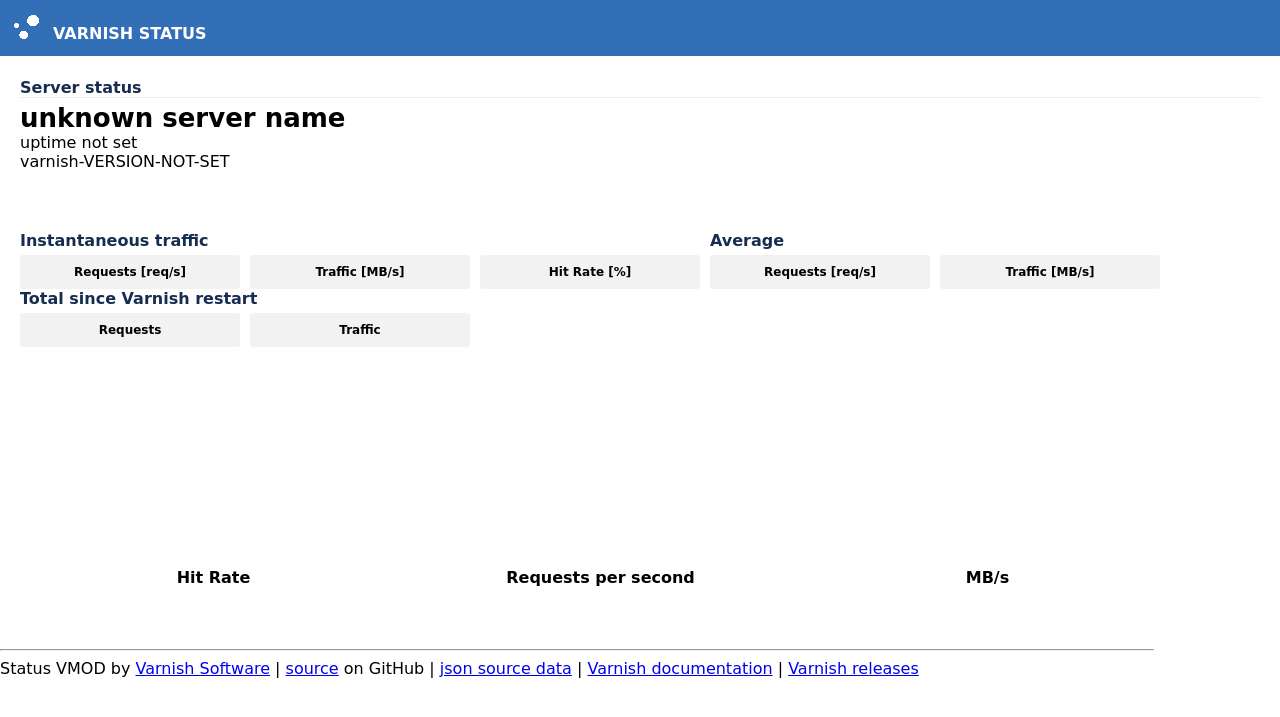
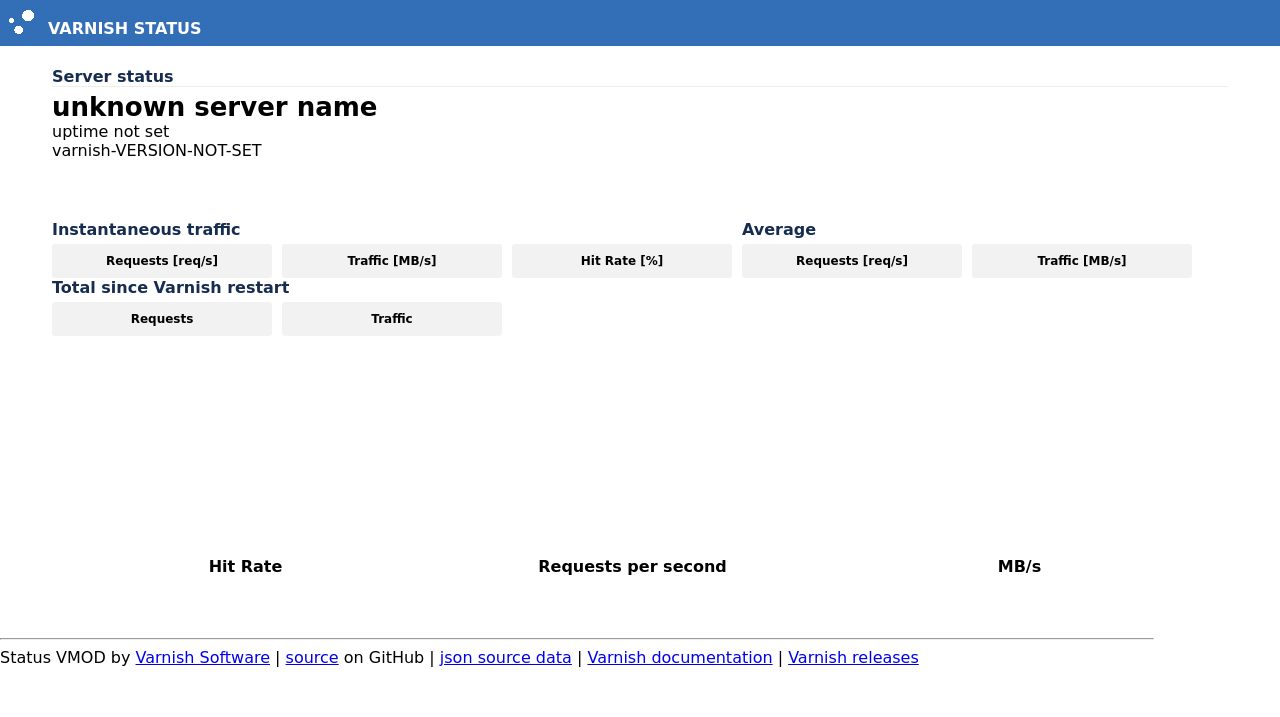
Before and after one commit to huayra/libvmod-status, a PHP site: page / in a window 1280 px wide. Shown: the top 717 px of the page. Run offline with PHP 8.4, Linux system fonts and the light colour scheme; some libraries are stand-ins or nearby versions.

Commit message:
updated CSS again..

```diff
--- a/web/css/screen.css
+++ b/web/css/screen.css
@@ -40,18 +40,17 @@
 
 .enclosed {
 background-color: LightCyan;
-padding: 10px;
+padding: 5px;
 border-style: solid;
 border-width: 1px;
 border-color: #d7d7d7;
-#box-shadow: #EEEEEE 3px 3px 10px;
 }
 
 #topbar {
 /*# text-decoration: underline; */
 width: 100%;
 border-width: 0px;
-margin-bottom: 2px;
+margin-bottom: 1px;
 color: white;
 #font-weight: bold;
 background: #336fb6;
@@ -71,6 +70,11 @@
 color: white;
 text-transform: uppercase;
 font-weight: bold;
+}
+
+#last-update {
+float: right;
+color: white;
 }
 
 #vernumber {
@@ -108,8 +112,7 @@
         }
 
         #wrapper {
-//            position: center
-            width: 100%;
+            width: 95%;
             margin: 0 auto;
         }
 
```
